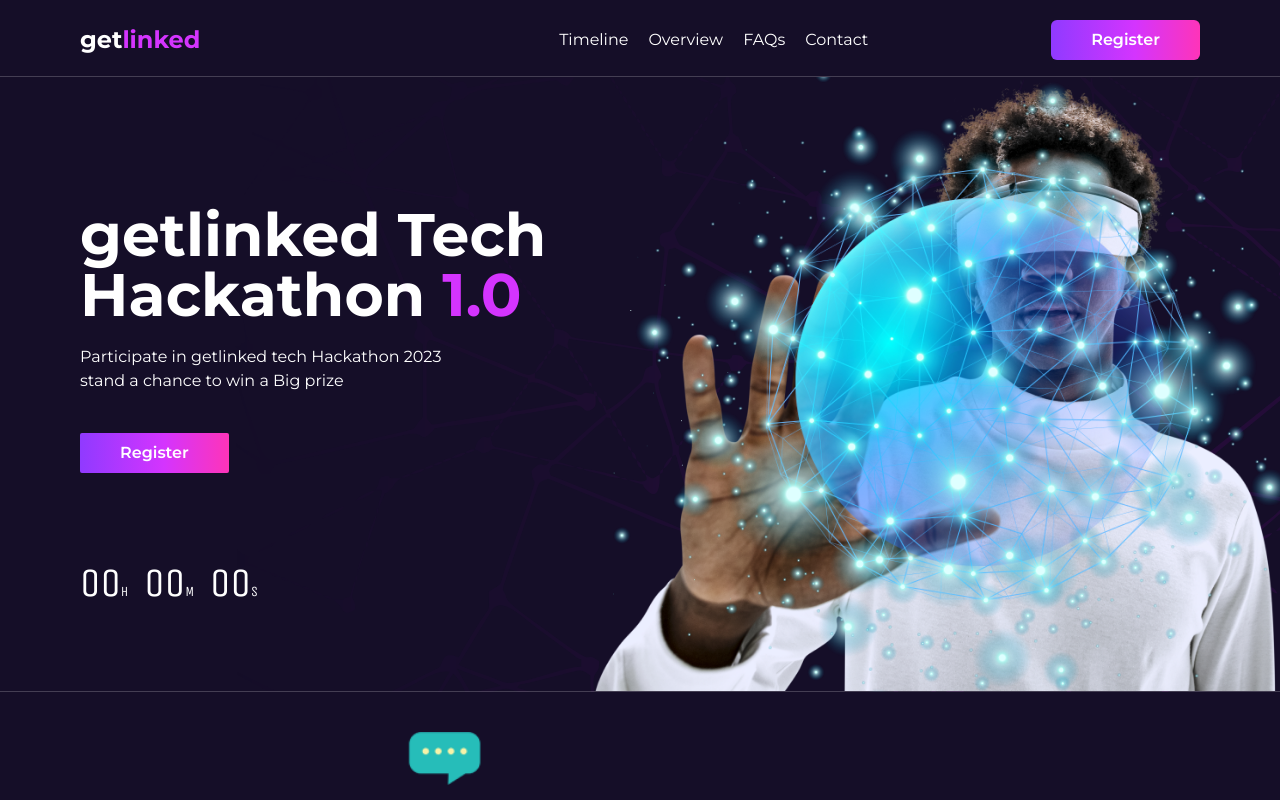
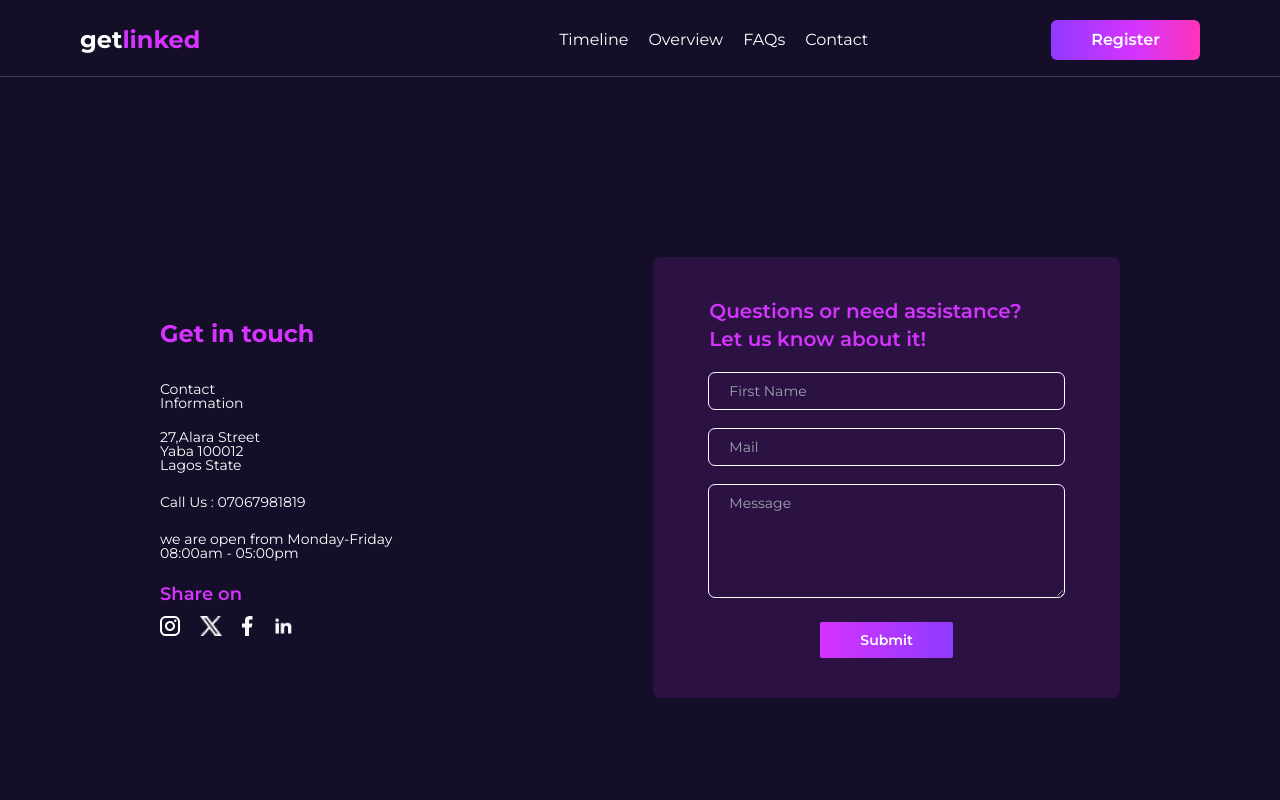
Before and after one commit to pleasantyomi/Getlinked, a React (Vite) app: page /Contact in a window 1280 px wide. Built offline with nearby package versions, Linux system fonts and the light colour scheme.

Commit message:
added routes and contact.jsx

```diff
--- a/src/App.jsx
+++ b/src/App.jsx
@@ -1,6 +1,10 @@
+/* eslint-disable no-unused-vars */
 import Header from "./components/Header"
 import Footer from "./components/Footer"
 import Container from "./pages/Container"
+import Register from "./pages/Register"
+import Contact from "./pages/Contact"
+import { Route, Link, Routes } from 'react-router-dom'
 
 
 function App() {
@@ -9,7 +13,12 @@ function App() {
     <>
     <div className="relative bg-primary w-screen h-screen overflow-x-hidden font-main text-white">
       <Header/>
-      <Container/>
+      <Routes>
+         <Route path="/" element={<Container/>}/>
+         <Route path="/Register" element={<Register/>}/>
+         <Route exact path="/Contact" element={<Contact/>}/>
+      </Routes>
+
       <Footer/>
 
     </div>
--- a/src/main.jsx
+++ b/src/main.jsx
@@ -8,7 +8,7 @@ import { BrowserRouter } from 'react-router-dom'
 ReactDOM.createRoot(document.getElementById('root')).render(
   <React.StrictMode>
     <BrowserRouter>
-    <App/>
+      <App/>
     </BrowserRouter>
   </React.StrictMode>,
 )
--- /dev/null
+++ b/src/pages/Contact.jsx
@@ -0,0 +1,59 @@
+import facebook from '../assets/vector-2.png'
+import x from '../assets/vector-1.png'
+import linkedin from '../assets/ri_linkedin-fill.png'
+import instagram from '../assets/vector.png'
+
+const Contact = () => {
+    return (
+        <div>
+            <div>
+                <div className="flex items-center justify-between w-screen h-screen px-20 text-sm">
+                    <div className="px-20 pl-20">
+                        <h1 className="font-bold text-tetiary text-2xl pb-8 ">Get in touch</h1>
+                        <p className="grid leading-none pb-5">
+                            <span>Contact</span>
+                            <span>Information</span>
+                        </p>
+                        <p className="grid leading-none pb-5">
+                            <span>27,Alara Street</span>
+                            <span>Yaba 100012</span>
+                            <span>Lagos State</span>
+                        </p>
+                        <p className="pb-5">Call Us : 07067981819</p>
+                        <p className="grid leading-none pb-5">
+                            <span>we are open from Monday-Friday</span>
+                            <span>08:00am - 05:00pm</span>
+                        </p>
+                        <p className="font-semibold text-lg text-tetiary mb-2">Share on</p>
+                        <div className="flex items-center gap-5">
+                            <img className="w-auto h-5" src={instagram} />
+                            <img className="w-auto h-5" src={x}/>
+                            <img className="w-auto h-5" src={facebook}/>
+                            <img className="w-auto h-5"src={linkedin}/>
+
+                        </div>
+                    </div>
+
+                    <div className="bg-tetiary bg-opacity-[12%] h-fit w-5/12 mr-20 py-10 px-14 rounded-lg">
+                        <h1 className="grid text-xl text-tetiary font-semibold pb-5">
+                            <span>Questions or need assistance?</span>
+                            <span>Let us know  about it!</span>
+                        </h1>
+
+                        <input placeholder="First Name" className="bg-transparent outline outline-[1px] outline-white w-full pl-5 py-2 rounded-md mb-5"/>
+
+                        <input placeholder="Mail" className="bg-transparent outline outline-[1px] outline-white w-full pl-5 py-2 rounded-md mb-5"/>
+
+                        <textarea placeholder="Message" className="bg-transparent outline outline-[1px] outline-white w-full pl-5 py-2 h-28 rounded-md mb-5"/>
+
+                        <button className="block w-fit text-white font-semibold bg-gradient-to-l from-secondary to-tetiary px-10 py-2 rounded-sm ml-auto mr-auto">Submit</button>
+                    </div>
+
+                </div>
+            </div>
+
+        </div>
+     );
+}
+
+export default Contact;
--- /dev/null
+++ b/src/pages/Register.jsx
@@ -0,0 +1,13 @@
+const Register = () => {
+    return (
+        <div>
+            <div>
+                <div className="flex">
+
+                </div>
+            </div>
+        </div>
+     );
+}
+
+export default Register;
```
